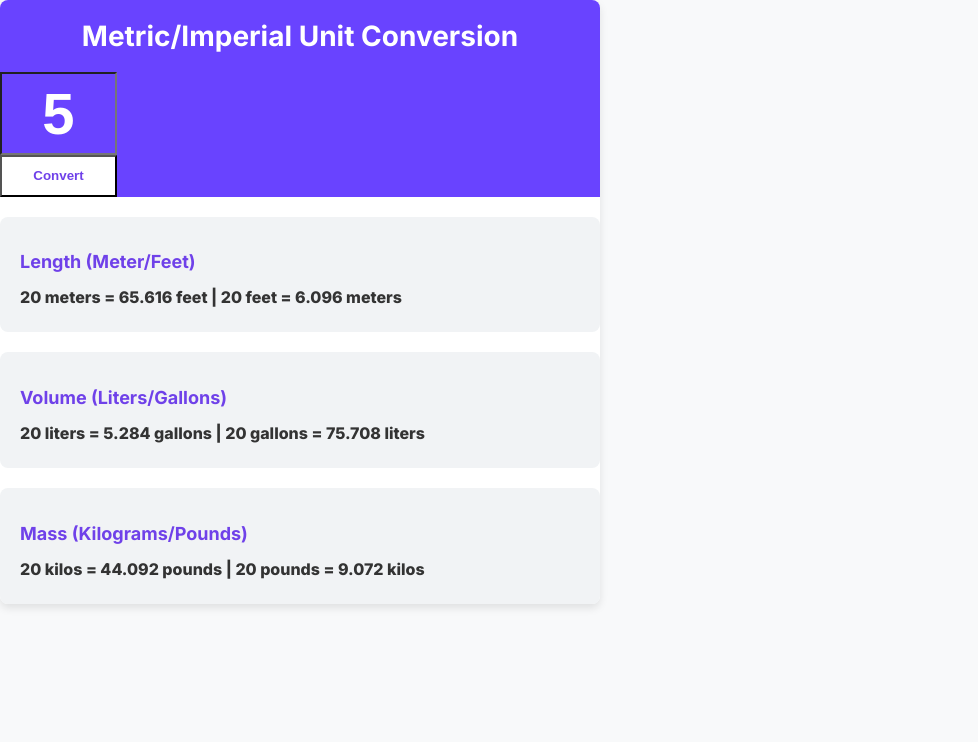
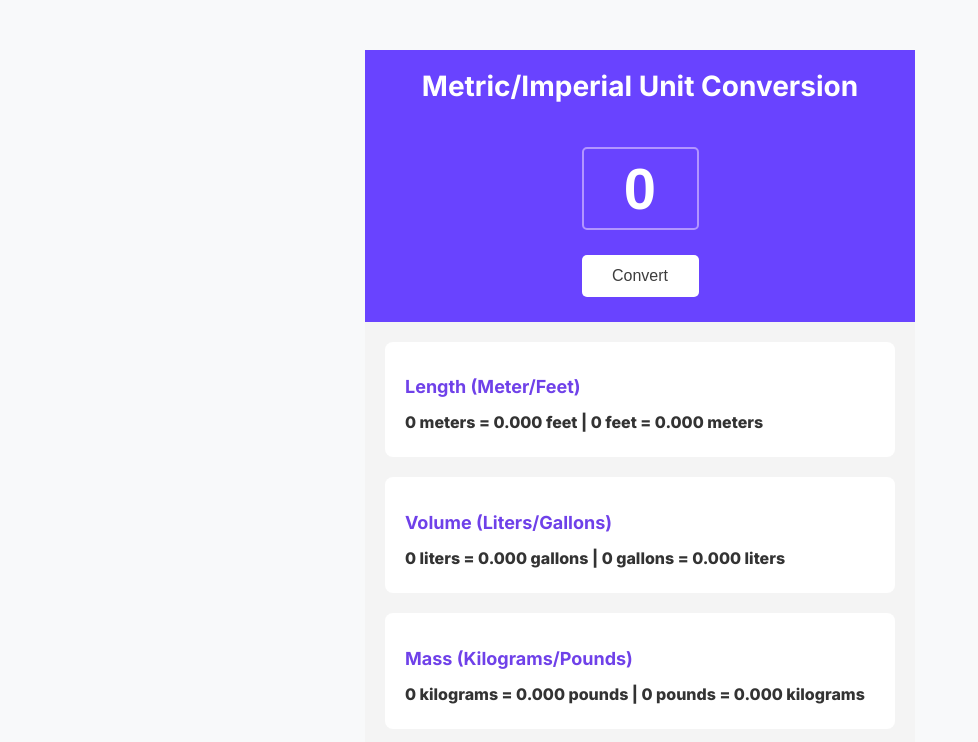
Before and after one commit to JavaRod/converter, a website built with Vite: page index.html in a window 1280 px wide. Both pictures are taken after a click on the button "Convert". Shown: the whole page, without its empty margins (0-978 px from the left). Built offline with nearby package versions, Linux system fonts and the light colour scheme.

Commit message:
Added conversion functionality

```diff
--- a/index.css
+++ b/index.css
@@ -1,4 +1,8 @@
 body {
+  display: flex;
+  flex-direction: column;
+  justify-content: center;
+  align-items: center;
   font-family: "Inter", sans-serif;
   font-optical-sizing: auto;
   font-weight: 800;
@@ -6,22 +10,26 @@ body {
   background-color: #f8f9fa;
   margin: 0;
   padding: 0;
+
 }
 
 .container {
+  min-width: 550px;
   max-width: 600px;
-  background-color: white;
-  border-radius: 8px;
-  box-shadow: 0 4px 8px rgba(0, 0, 0, 0.1);
+  background-color: #F4F4F4;
+  border-radius: 0px;
+  margin: 50px 0px 0px 0px;
 }
 
 .header {
   display: flex;
   flex-direction: column;
+  justify-content: center;
+  align-items: center;
   background-color: #6943FF;
   color: white;
   text-align: center;
-  border-radius: 8px 8px 0 0;
+  border-radius: 0px;
 }
 
 .header h1 {
@@ -32,12 +40,17 @@ body {
 .value-box {
   background-color: #6943FF;
   text-align: center;
+  border: 2px;
+  border-style: solid;
+  border-color: #B295FF;
+  border-radius: 5px;
   width: 117px;
   height: 83px;
   font-size: 58px;
   font-weight: bold;
   color: white;
-  box-sizing:border-box;
+  margin: 25px 0px;
+  box-sizing: border-box;
 
 }
 
@@ -45,18 +58,23 @@ body {
   width:  117px;
   height: 42px;
   background-color: white;
-  color: #6f41e9;
-  font-weight: bold;
+  color: #3D3D3D;
+  font-size: 16px;
+  font-weight: medium;
   text-align: center;
-  box-sizing: border-box;
+  margin-bottom: 25px;
+  border-style: none;
+  border-color: #3D3D3D;
+  border-radius: 5px;
 }
 
 
 .section {
-  background-color: #f1f3f5;
+  background-color: white;
   margin: 20px 0;
   padding: 20px;
   border-radius: 8px;
+  margin: 20px 20px;
 }
 
 .section h2 {
--- a/index.html
+++ b/index.html
@@ -14,24 +14,24 @@
     <!-- Header Section -->
     <div class="header">
       <h1>Metric/Imperial Unit Conversion</h1>
-      <input class="value-box" type="text" id="units" name="units" value="5">
-      <button class="convert-btn">Convert</button>
+      <input class="value-box" type="text" id="units" name="units" value="0">
+      <button class="convert-btn" onclick="convert()">Convert</button>
     </div>
 
     <!-- Conversion Sections -->
     <div class="section">
       <h2>Length (Meter/Feet)</h2>
-      <p>20 meters = 65.616 feet | 20 feet = 6.096 meters</p>
+      <p id="meter-feet"></p>
     </div>
 
     <div class="section">
       <h2>Volume (Liters/Gallons)</h2>
-      <p>20 liters = 5.284 gallons | 20 gallons = 75.708 liters</p>
+      <p id="liter-gallon"></p>
     </div>
 
     <div class="section">
       <h2>Mass (Kilograms/Pounds)</h2>
-      <p>20 kilos = 44.092 pounds | 20 pounds = 9.072 kilos</p>
+      <p id="kilogram-pound"></p>
     </div>
   </div>
   <script src="index.js"></script>
--- a/index.js
+++ b/index.js
@@ -3,3 +3,54 @@
 1 liter = 0.264 gallon
 1 kilogram = 2.204 pound
 */
+
+const M = 'meter';
+const FT = 'feet';
+const L = 'liter';
+const LG = 'gallon';
+const KG = 'kilogram';
+const LB = 'pound';
+
+const feet_meter_text = document.getElementById('units');
+const liter_gallon_text = document.getElementById('units');
+const kg_pound_text = document.getElementById('units');
+
+// HTML:
+// <input id="myInput" type="text">
+// <button onclick="getValue()">Submit</button>
+
+function convert() {
+    const value = document.getElementById('units').value;
+    console.log('Input value:', value);
+
+    document.getElementById('meter-feet').textContent = `${value} meters = ${conversion(M, FT, value)} feet | ${value} feet = ${conversion(FT, M, value)} meters`;
+    document.getElementById('liter-gallon').textContent = `${value} liters = ${conversion(L, LG, value)} gallons | ${value} gallons = ${conversion(LG, L, value)} liters`;
+    document.getElementById('kilogram-pound').textContent = `${value} kilograms = ${conversion(KG, LB, value)} pounds | ${value} pounds = ${conversion(LB, KG, value)} kilograms`;
+}
+
+function conversion(from, to, input) {
+
+    let result;
+
+    if (from == M && to == FT) {
+        result = input * 3.281;
+    } else if (from == FT && to == M) {
+        result = input / 3.281;
+    } else if (from == L && to == LG) {
+        result = input * .264;
+    } else if (from == LG && to == L) {
+        result = input / .264;
+    } else if (from == KG && to == LB) {
+        result = input * 2.204;
+    } else if (from == LB && to == KG) {
+        result = input / 2.204;
+    } else {
+        console.log(`Error: Undefined unit from ${from} to ${to}`);
+    }
+
+    result = result.toFixed(3);
+    console.log(result);
+    return result;
+
+
+}
```
